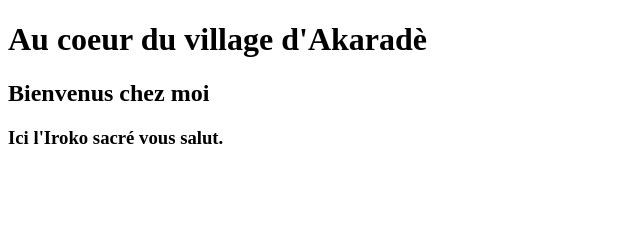
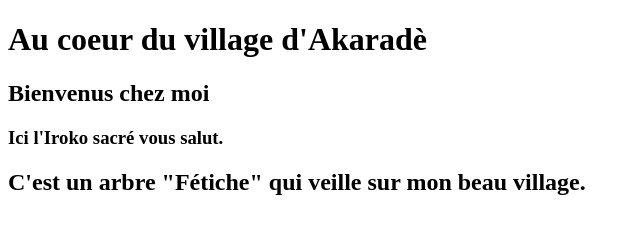
Before and after one commit to eyeeko/e-learning, a plain HTML site: page page1.html in a window 1280 px wide. Shown: the whole page, without its empty margins (0-640 px from the left). Drawn offline with Linux system fonts and the light colour scheme.

Commit message:
J'ai apporté plus d'explication sur l'Iroko
En fait, c'est un arbre sacré("Fétiche") qui veille mystiquement sur le bien être de tous les habitants de mon village...

```diff
--- a/page1.html
+++ b/page1.html
@@ -9,5 +9,6 @@
     <h1>Au coeur du village d'Akaradè </h1>
     <h2>Bienvenus chez moi</h2>
     <h3>Ici l'Iroko sacré vous salut.</h3>
+    <h2>C'est un arbre "Fétiche" qui veille sur mon beau village.</h2>
 </body>
 </html>
```
